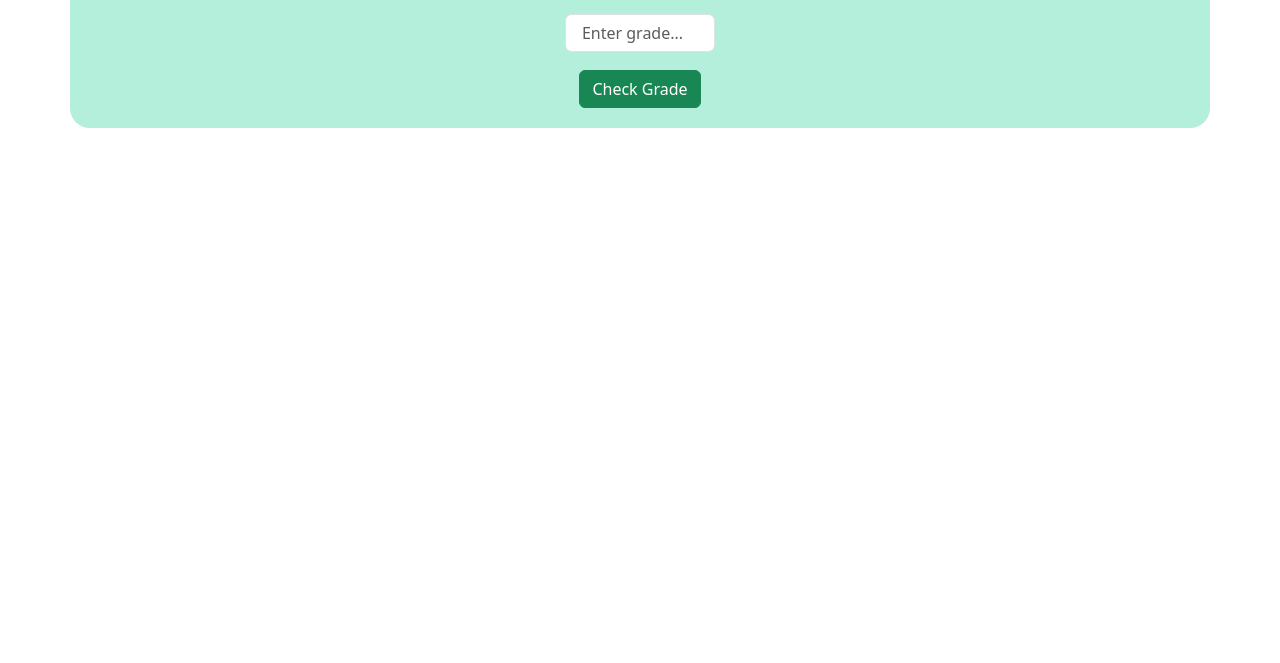
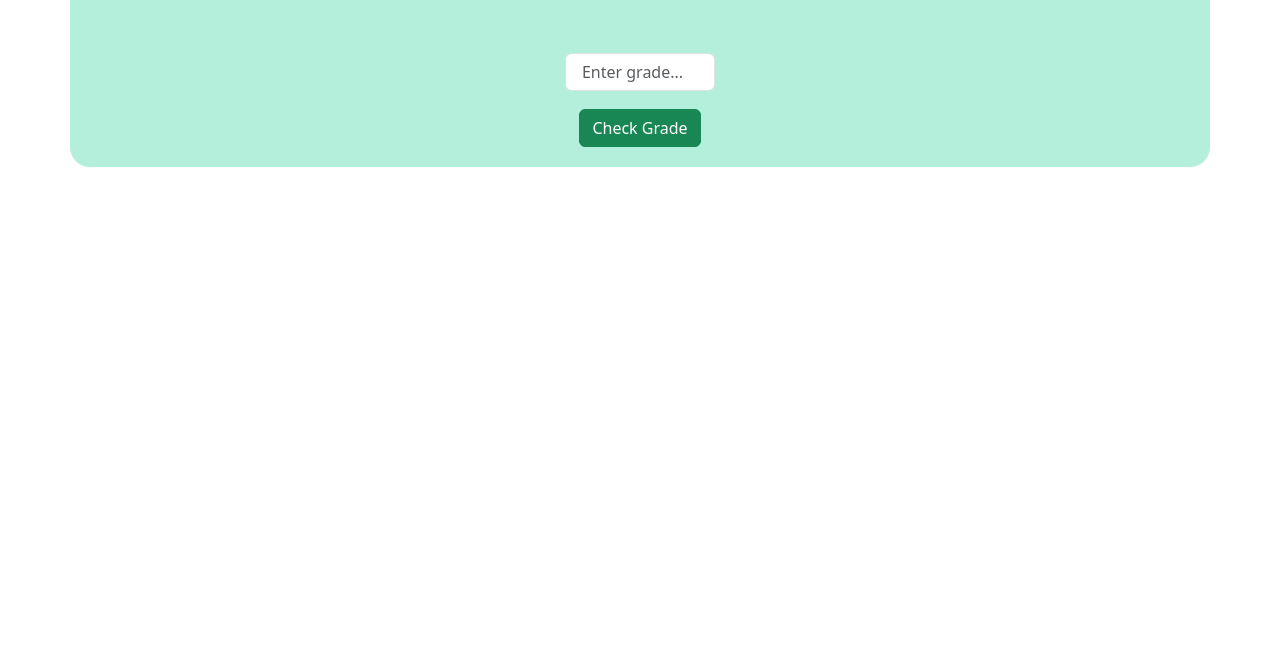
Before and after one commit to Santiago-9E-ay2526/Q4-Practice2, a plain HTML site: page index.html in a window 1280 px wide. Shown: the part 137-800 px from the top of the page. Drawn offline with nearby package versions, Linux system fonts and the light colour scheme.

Commit message:
Update index.html

```diff
--- a/index.html
+++ b/index.html
@@ -22,7 +22,7 @@
 </head>
 <body>
      <div class="container">
-          <h1>Grade Checker</h1> <hr>
+          <h1>Grade Checker</h1> <hr> <br>
                <input type="number" id="schoolGrade" placeholder="Enter grade..." class="form-control mx-auto">
                <div id="checkGradeBtn">
                     <button onclick="gradeDescription()" type="button" class="btn btn-success mt-3">Check Grade</button>
```
